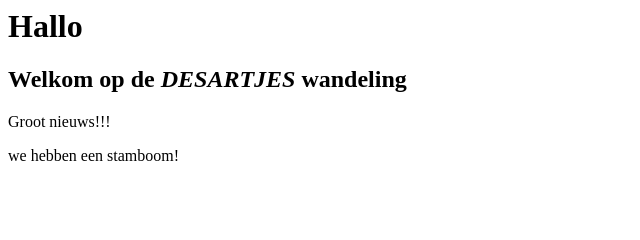
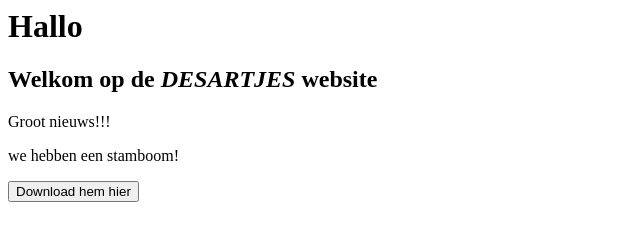
Before and after one commit to PimWilTaart125/Desartjes, a plain HTML site: page index.html in a window 1280 px wide. Shown: the whole page, without its empty margins (0-640 px from the left). Drawn offline with Linux system fonts and the light colour scheme.

Commit message:
Update index.html

```diff
--- a/index.html
+++ b/index.html
@@ -1,6 +1,6 @@
-<title>Desartjes Wandeling</title>
+<title>Desartjes</title>
 <h1>Hallo</h1>
-<h2>Welkom op de <em>DESARTJES</em> wandeling</h2>
+<h2>Welkom op de <em>DESARTJES</em> website</h2>
 <p>Groot nieuws!!!</p>
 <p>we hebben een stamboom!</p>
-<img href="Stamboom-1.png">
+<button href="https://pimwiltaart125.github.io/Wandeling-desartjes/Stamboom-1.png">Download hem hier</button>
```
